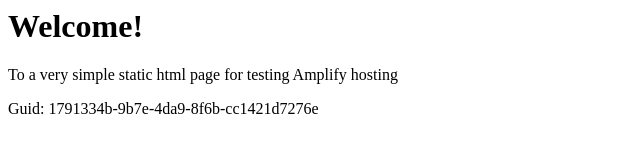
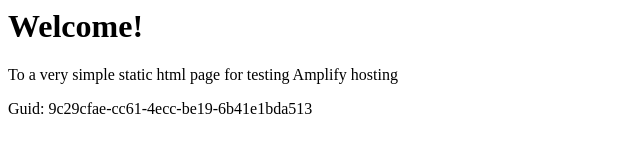
Before and after one commit to aws-aemilia-bom/Github-PR-Commit-Integration-Test-DoNotTouch-GithubWebhookPreviewCanaryTest-v1-preprod-ap-south-1, a website: page src/index.html in a window 1280 px wide. Shown: the full height of the page, 0-640 px from the left. Drawn offline with Linux system fonts and the light colour scheme.

Commit message:
commit from integ tests

```diff
--- a/src/index.html
+++ b/src/index.html
@@ -12,6 +12,6 @@
 <body>
     <h1>Welcome!</h1>
     <p>To a very simple static html page for testing Amplify hosting</p>
-    <p>Guid: 1791334b-9b7e-4da9-8f6b-cc1421d7276e</p></body>
+    <p>Guid: 9c29cfae-cc61-4ecc-be19-6b41e1bda513</p></body>
 
 </html>
```
